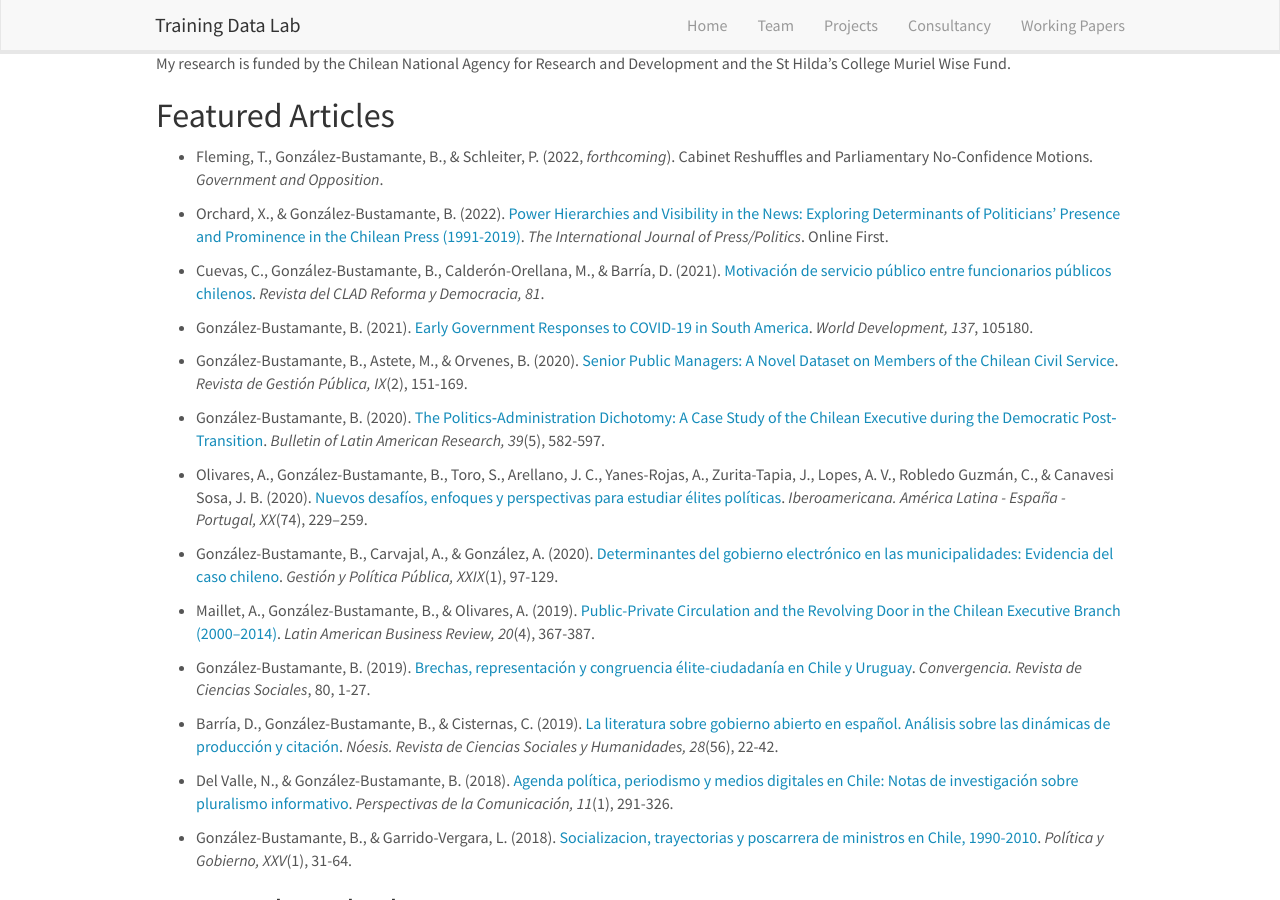
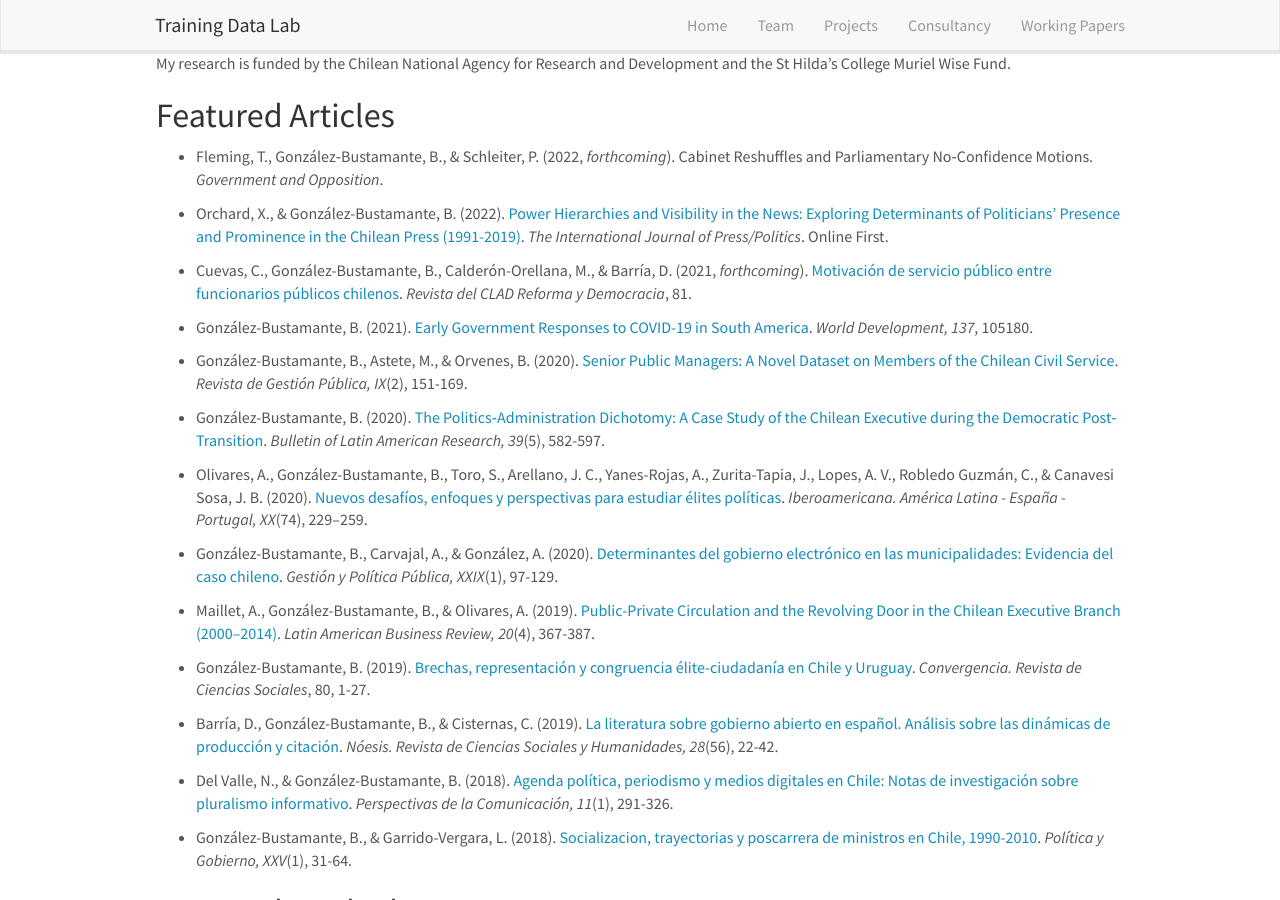
Before and after one commit to training-datalab/old-training-datalab.com, a Jekyll site: the page built from _pages/bgonzalezbustamante.md, in a window 1280 px wide and 900 px high, scrolled down 403 px. Built offline with Jekyll 4.4.1, drawn with Linux system fonts in a browser that asks for light colours; nearby versions of some CDN libraries.

Commit message:
Update bgonzalezbustamante.md

```diff
--- a/_pages/bgonzalezbustamante.md
+++ b/_pages/bgonzalezbustamante.md
@@ -24,7 +24,7 @@ permalink: /team/bgonzalezbustamante/
 
 * Orchard, X., & González-Bustamante, B. (2022). <a href="https://doi.org/10.1177/19401612221089482" target="_blank">Power Hierarchies and Visibility in the News: Exploring Determinants of Politicians’ Presence and Prominence in the Chilean Press (1991-2019)</a>. *The International Journal of Press/Politics*. Online First.
 
-* Cuevas, C., González-Bustamante, B., Calderón-Orellana, M., & Barría, D. (2021). <a href="https://doi.org/10.31235/osf.io/p963q" target="_blank">Motivación de servicio público entre funcionarios públicos chilenos</a>. *Revista del CLAD Reforma y Democracia, 81*.
+* Cuevas, C., González-Bustamante, B., Calderón-Orellana, M., & Barría, D. (2021, *forthcoming*). <a href="https://doi.org/10.31235/osf.io/p963q" target="_blank">Motivación de servicio público entre funcionarios públicos chilenos</a>. *Revista del CLAD Reforma y Democracia*, 81.
 
 * González-Bustamante, B. (2021). <a href="https://doi.org/10.1016/j.worlddev.2020.105180" target="_blank">Early Government Responses to COVID-19 in South America</a>. *World Development, 137*, 105180.
 
```
